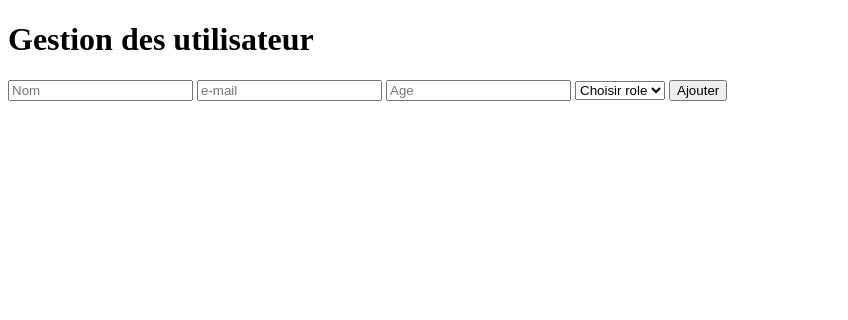
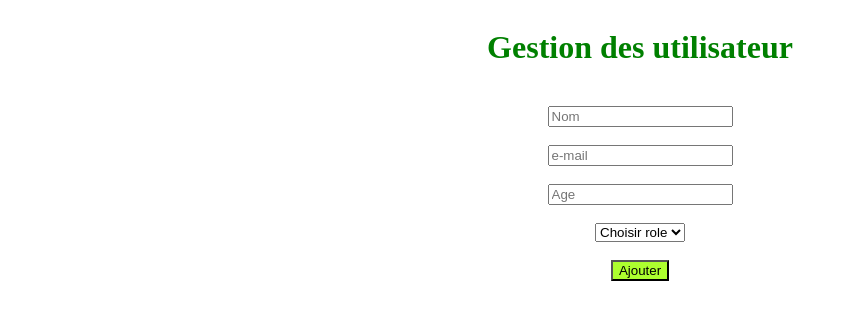
Before and after one commit to bo7midIlahi/WEB, a plain HTML site: page index.html in a window 1280 px wide. Shown: the whole page, without its empty margins (0-848 px from the left). Drawn offline with Linux system fonts and the light colour scheme.

Commit message:
fix: centered card

```diff
--- a/index.html
+++ b/index.html
@@ -4,19 +4,25 @@
     <meta charset="UTF-8" />
     <meta name="viewport" content="width=device-width, initial-scale=1.0" />
     <title>Document</title>
+    <link rel="stylesheet" href="style.css" />
   </head>
   <body>
+    <div class="container">
       <div class="addCard">
         <h1>Gestion des utilisateur</h1>
-      <input type="text" name="" id="name" placeholder="Nom" />
-      <input type="email" name="" id="email" placeholder="e-mail" />
-      <input type="number" name="" id="age" placeholder="Age" />
+        <br />
+        <input type="text" name="" id="name" placeholder="Nom" /><br />
+        <input type="email" name="" id="email" placeholder="e-mail" /><br />
+        <input type="number" name="" id="age" placeholder="Age" /><br />
         <select name="" id="drop">
           <option value="1">Choisir role</option>
           <option value="1">Etudiant</option>
-        <option value="1">Enseignant</option>
-      </select>
+          <option value="1">Enseignant</option></select
+        ><br />
         <button type="submit">Ajouter</button>
       </div>
+    </div>
+
+    <script src="./script.js"></script>
   </body>
 </html>
--- a/style.css
+++ b/style.css
@@ -0,0 +1,12 @@
+.addCard {
+  color: green;
+  display: flex;
+  flex-direction: column;
+
+  align-items: center;
+  justify-content: center;
+}
+
+.addCard button {
+  background-color: greenyellow;
+}
```
Lines whose indentation alone changed are shown as unchanged.
